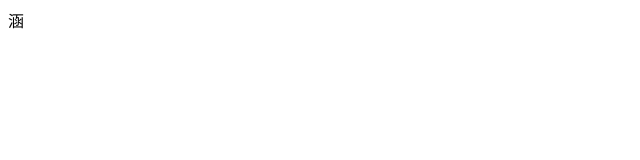
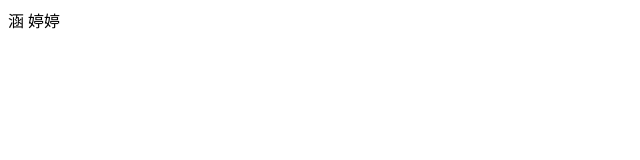
Before and after one commit to Ting2s/gittest, a plain HTML site: page index.html in a window 1280 px wide. Shown: the full height of the page, 0-640 px from the left. Drawn offline with Linux system fonts and the light colour scheme.

Commit message:
ting2test

```diff
--- a/index.html
+++ b/index.html
@@ -8,5 +8,6 @@
 </head>
 <body>
   涵
+  婷婷
 </body>
 </html>
```
